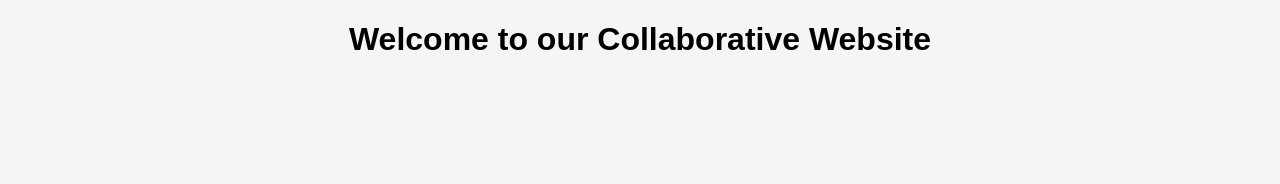
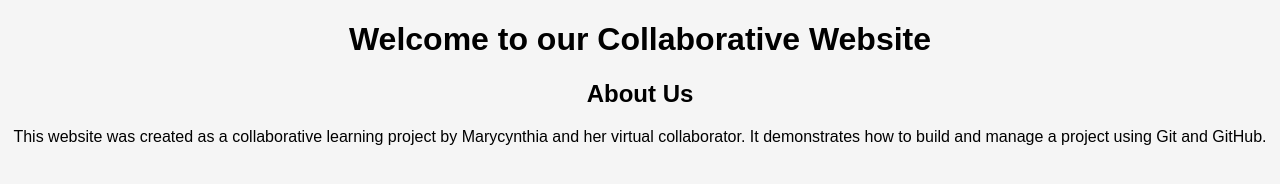
Before and after one commit to s10marycynthia/collaborative-website, a plain HTML site: page index.html in a window 1280 px wide. Drawn offline with Linux system fonts and the light colour scheme.

Commit message:
Added About Us Section

```diff
--- a/index.html
+++ b/index.html
@@ -7,5 +7,10 @@
 </head>
 <body>
   <h1>Welcome to our Collaborative Website</h1>
+
+  <section>
+    <h2>About Us</h2>
+    <p>This website was created as a collaborative learning project by Marycynthia and her virtual collaborator. It demonstrates how to build and manage a project using Git and GitHub.</p>
+  </section>
 </body>
 </html>
```
